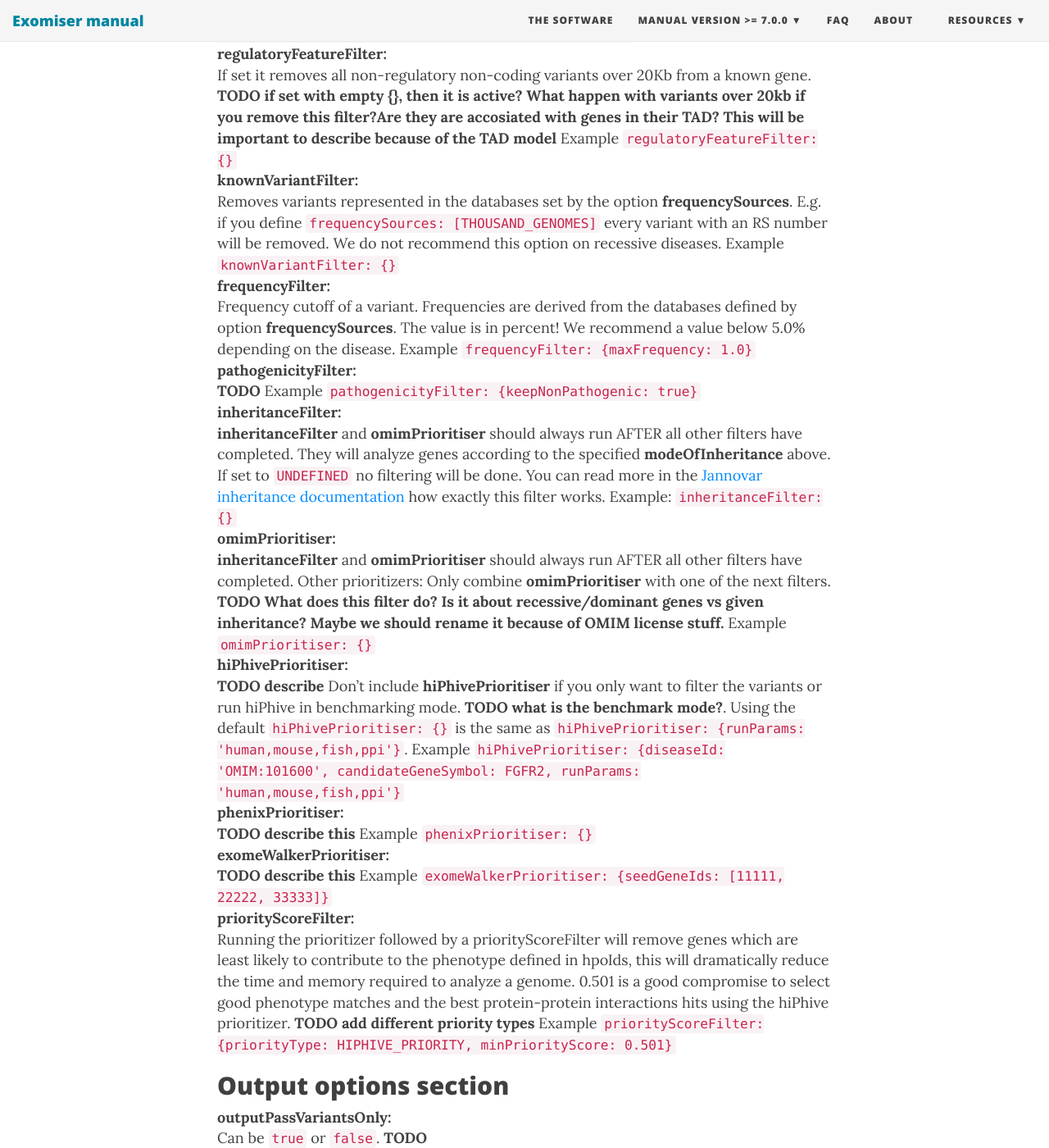
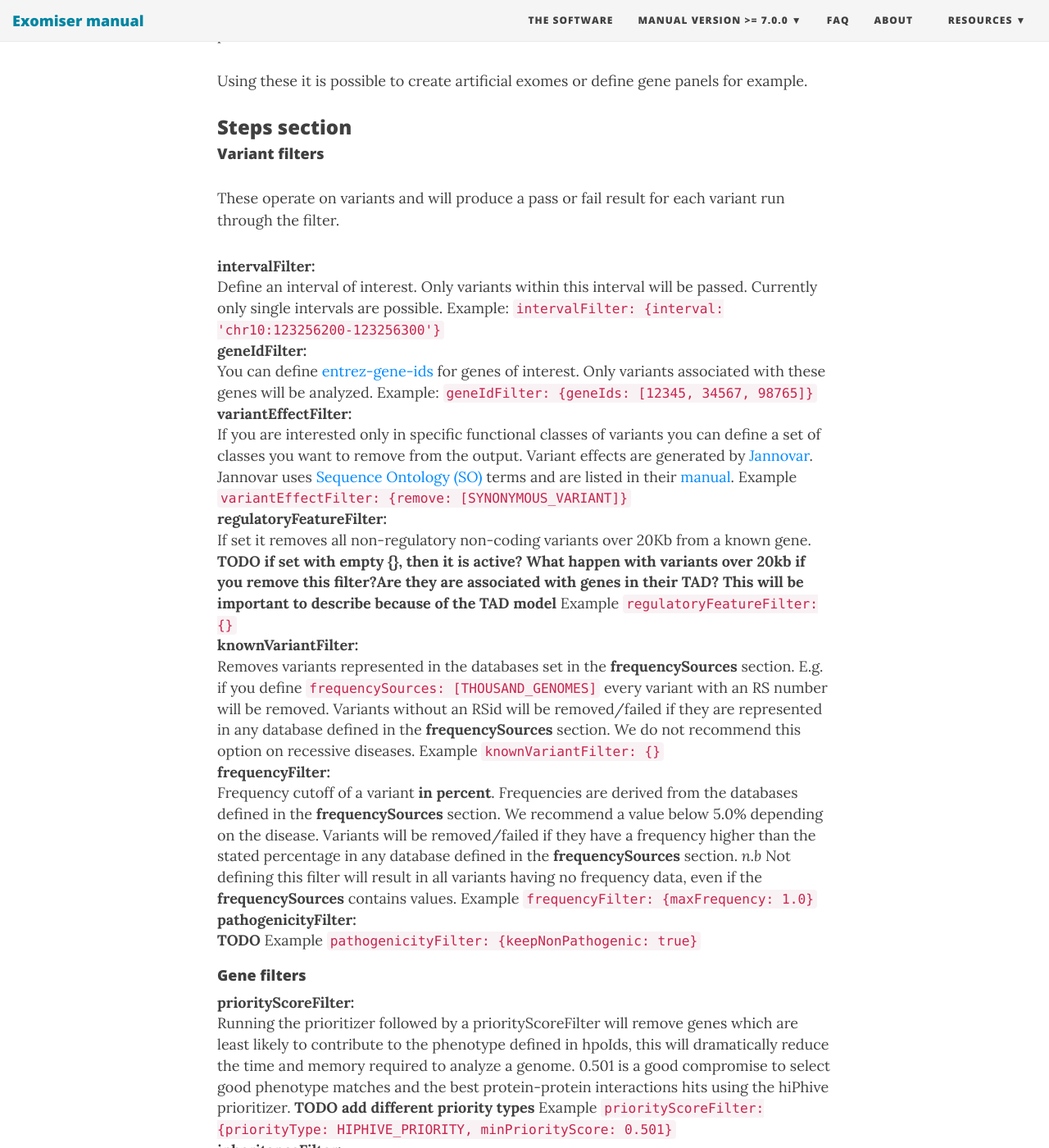
Before and after one commit to exomiser/Exomiser, a Jekyll site: the page built from manual/7/genomiser.md, in a window 1280 px wide and 1400 px high, scrolled down 3223 px. Shown: the whole window at 82% size. Built offline with Jekyll 4.4.1, drawn with Linux system fonts in a browser that asks for light colours; nearby versions of some CDN libraries; some of the changed text lies outside the part shown.

Commit message:
Filling in more details on genomiser.md

````diff
--- a/manual/7/genomiser.md
+++ b/manual/7/genomiser.md
@@ -20,8 +20,16 @@
 We suggest all other options are left in their current state for optimal performance. Then run
 
 ```
-java -Xms2g -Xmx4g -jar exomiser-cli-{{ site.latest_7_version }}.jar --analysis test-analysis-genome.yml
+java -Xms4g -Xmx8g -jar exomiser-cli-{{ site.latest_7_version }}.jar --analysis test-analysis-genome.yml
 ```
+
+Analyses can also be run in batches using the `--analysis-batch` command. This requires a file containing the paths to each analysis with one path per line as input.
+
+ ```
+ java -Xms4g -Xmx8g -jar exomiser-cli-{{ site.latest_7_version }}.jar --analysis-batch test-batch-analysis.txt
+ ```
+
+If you have several genomes/exomes to analyse this is highly recommended as it will remove the start-time overhead and also allow the user to make use of caches as described in the `application.properties` file. Used correctly, this can save a lot of time at the expense of RAM as variant frequency and pathogenicity data will be cached for the most common variants cutting down on calls to the database.
 
 # Configuration
 
@@ -68,31 +76,39 @@
 
 ### Steps section
 
+#### Variant filters
+These operate on variants and will produce a pass or fail result for each variant run through the filter.
+
 intervalFilter:
 : Define an interval of interest. Only variants within this interval will be passed. Currently only single intervals are possible.  Example: `intervalFilter: {interval: 'chr10:123256200-123256300'}`
 
-
 geneIdFilter:
 : You can define [entrez-gene-ids](http://www.ncbi.nlm.nih.gov/gene/) for genes of interest. Only variants associated with these genes will be analyzed. Example: `geneIdFilter: {geneIds: [12345, 34567, 98765]}`
-
 
 variantEffectFilter:
 : If you are interested only in specific functional classes of variants you can define a set of classes you want to remove from the output. Variant effects are generated by [Jannovar](http://charite.github.io/jannovar/). Jannovar uses [Sequence Ontology (SO)](http://www.sequenceontology.org/) terms and are listed in their [manual](http://jannovar.readthedocs.io/en/master/var_effects.html). Example `variantEffectFilter: {remove: [SYNONYMOUS_VARIANT]}`
 
 regulatoryFeatureFilter:
-: If set it removes all non-regulatory non-coding variants over 20Kb from a known gene. **TODO if set with empty {}, then it is active? What happen with variants over 20kb if you remove this filter?Are they are accosiated with genes in their TAD? This will be important to describe because of the TAD model** Example `regulatoryFeatureFilter: {}`
+: If set it removes all non-regulatory non-coding variants over 20Kb from a known gene. **TODO if set with empty {}, then it is active? What happen with variants over 20kb if you remove this filter?Are they are associated with genes in their TAD? This will be important to describe because of the TAD model** Example `regulatoryFeatureFilter: {}`
 
 knownVariantFilter:
-: Removes variants represented in the databases set by the option **frequencySources**. E.g. if you define `frequencySources: [THOUSAND_GENOMES]` every variant with an RS number will be removed. We do not recommend this option on recessive diseases. Example `knownVariantFilter: {}`
+: Removes variants represented in the databases set in the **frequencySources** section. E.g. if you define `frequencySources: [THOUSAND_GENOMES]` every variant with an RS number will be removed. Variants without an RSid will be removed/failed if they are represented in any database defined in the **frequencySources** section. We do not recommend this option on recessive diseases. Example `knownVariantFilter: {}`
 
 frequencyFilter:
-: Frequency cutoff of a variant. Frequencies are derived from the databases defined by option **frequencySources**. The value is in percent! We recommend a value below 5.0% depending on the disease. Example `frequencyFilter: {maxFrequency: 1.0}`
+: Frequency cutoff of a variant **in percent**. Frequencies are derived from the databases defined in the **frequencySources** section. We recommend a value below 5.0% depending on the disease. Variants will be removed/failed if they have a frequency higher than the stated percentage in any database defined in the **frequencySources** section. _n.b_ Not defining this filter will result in all variants having no frequency data, even if the **frequencySources** contains values. Example `frequencyFilter: {maxFrequency: 1.0}`
 
 pathogenicityFilter:
 : **TODO** Example `pathogenicityFilter: {keepNonPathogenic: true}`
 
+#### Gene filters
+priorityScoreFilter:
+: Running the prioritizer followed by a priorityScoreFilter will remove genes which are least likely to contribute to the phenotype defined in hpoIds, this will dramatically reduce the time and memory required to analyze a genome. 0.501 is a good compromise to select good phenotype matches and the best protein-protein interactions hits using the hiPhive prioritizer. **TODO add different priority types** Example `priorityScoreFilter: {priorityType: HIPHIVE_PRIORITY, minPriorityScore: 0.501}`
+
 inheritanceFilter:
 : **inheritanceFilter** and **omimPrioritiser** should always run AFTER all other filters have completed. They will analyze genes according to the specified **modeOfInheritance** above. If set to `UNDEFINED` no filtering will be done. You can read more in the [Jannovar inheritance documentation](http://jannovar.readthedocs.io/en/master/ped_filters.html) how exactly this filter works. Example: `inheritanceFilter: {}`
+
+#### Prioritisers
+These work on the gene-level and will produce the semantic-similarity scores for how well a gene matches the sample's HPO profile.
 
 omimPrioritiser:
 : **inheritanceFilter** and **omimPrioritiser** should always run AFTER all other filters have completed. Other prioritizers: Only combine **omimPrioritiser** with one of the next filters. **TODO What does this filter do? Is it about recessive/dominant genes vs given inheritance? Maybe we should rename it because of OMIM license stuff.** Example `omimPrioritiser: {}`
@@ -105,10 +121,6 @@
 
 exomeWalkerPrioritiser:
 : **TODO describe this** Example `exomeWalkerPrioritiser: {seedGeneIds: [11111, 22222, 33333]}`
-
-priorityScoreFilter:
-: Running the prioritizer followed by a priorityScoreFilter will remove genes which are least likely to contribute to the phenotype defined in hpoIds, this will dramatically reduce the time and memory required to analyze a genome. 0.501 is a good compromise to select good phenotype matches and the best protein-protein interactions hits using the hiPhive prioritizer. **TODO add different priority types** Example `priorityScoreFilter: {priorityType: HIPHIVE_PRIORITY, minPriorityScore: 0.501}`
-
 
 ## Output options section
 
````
